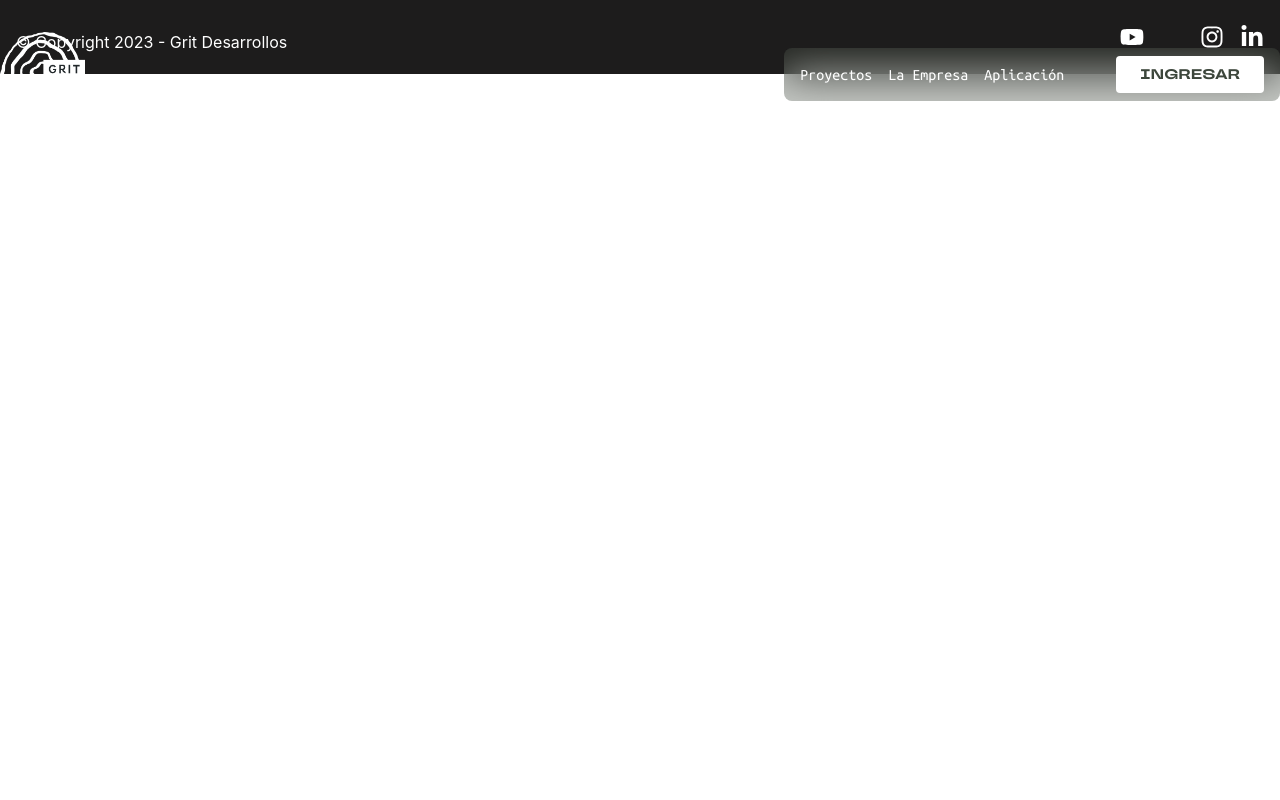
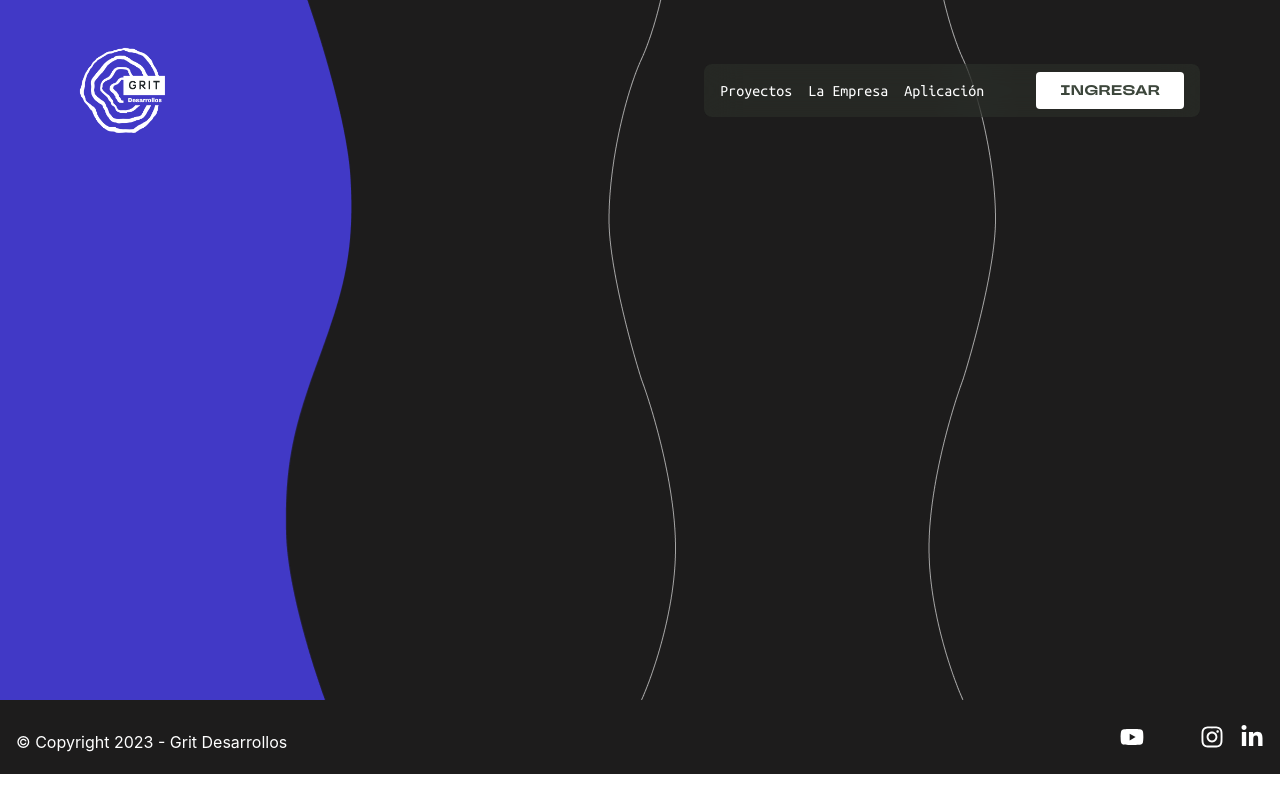
Before and after one commit to ignaciorodrigues1/grit, a Next.js app: page /proyectos in a window 1280 px wide. Built offline with nearby package versions, Linux system fonts and the light colour scheme; some icons are missing.

Commit message:
Grit Web

```diff
--- /dev/null
+++ b/components/animations/animatedNavbar.jsx
@@ -0,0 +1,34 @@
+import React, { useEffect, useState } from "react";
+
+import { Box } from "@chakra-ui/react";
+
+export const AnimatedNavbar = ({ children }) => {
+  const [isNavVisible, setIsNavVisible] = useState(true);
+  const [prevScrollPos, setPrevScrollPos] = useState(0);
+
+  useEffect(() => {
+    const handleScroll = () => {
+      const currentScrollPos = window.scrollY;
+
+      setIsNavVisible(
+        currentScrollPos < prevScrollPos || currentScrollPos < 50
+      );
+
+      setPrevScrollPos(currentScrollPos);
+    };
+
+    window.addEventListener("scroll", handleScroll);
+
+    return () => {
+      window.removeEventListener("scroll", handleScroll);
+    };
+  }, [prevScrollPos]);
+  return (
+    <Box
+      transition="transform 0.3s ease-in-out"
+      transform={isNavVisible ? "translateY(0)" : "translateY(-300%)"}
+    >
+      {children}
+    </Box>
+  );
+};
--- a/components/appDownload.jsx
+++ b/components/appDownload.jsx
@@ -24,6 +24,7 @@ const AppDownload = () => {
             fontWeight="900"
             fontSize={{ base: "32px", md: "72px" }}
             lineHeight={{ base: "31px", md: "62px" }}
+            width="75%"
           >
             Invertí en tu futuro
           </Text>
@@ -34,6 +35,7 @@ const AppDownload = () => {
             mb={4}
             fontFamily="Ubuntu Mono"
             display={{ base: "none", md: "block" }}
+            width="75%"
           >
             El profundo compromiso se ve reflejado en cada una de nuestras
             obras, las cuales se distinguen por su calidad, cuidado del medio
--- /dev/null
+++ b/components/desktopNavbar.jsx
@@ -0,0 +1,68 @@
+import { Box, Flex, Link } from "@chakra-ui/react";
+
+const DesktopNavbar = () => {
+  return (
+    <Box as="nav">
+      {/* Blurred Section for Sections and Button */}
+      <Flex
+        backgroundColor="#3C463B4D"
+        backdropFilter="blur(20px)"
+        paddingY="8px"
+        paddingX="16px"
+        borderRadius="8px"
+        align="center"
+      >
+        {/* Sections */}
+        <Box
+          marginRight="4"
+          textColor="white"
+          fontFamily="Ubuntu Mono"
+          fontSize="16px"
+        >
+          <Link href="/proyectos" _hover={{ textDecoration: "none" }}>
+            Proyectos
+          </Link>
+        </Box>
+        <Box
+          marginRight="4"
+          textColor="white"
+          fontFamily="Ubuntu Mono"
+          fontSize="16px"
+        >
+          <Link href="#" _hover={{ textDecoration: "none" }}>
+            La Empresa
+          </Link>
+        </Box>
+        <Box
+          marginRight="4"
+          textColor="white"
+          fontFamily="Ubuntu Mono"
+          fontSize="16px"
+        >
+          <Link href="#" _hover={{ textDecoration: "none" }}>
+            Aplicación
+          </Link>
+        </Box>
+
+        {/* Login Link */}
+        <Link
+          href="#"
+          bg="white"
+          textColor="#3C463B"
+          _hover="none"
+          ml="9"
+          py="8px"
+          px="24px"
+          fontSize="14px"
+          fontWeight="700"
+          borderRadius="4px"
+          fontFamily="Travels"
+        >
+          INGRESAR
+        </Link>
+      </Flex>
+    </Box>
+  );
+};
+
+export default DesktopNavbar;
--- a/components/mobileNavbar.jsx
+++ b/components/mobileNavbar.jsx
@@ -1,9 +1,7 @@
 "use client";
 
 import {
-  Box,
   Flex,
-  Image,
   IconButton,
   Drawer,
   DrawerBody,
@@ -21,24 +19,8 @@ const MobileNavbar = () => {
   const { isOpen, onOpen, onClose } = useDisclosure();
 
   return (
-    <Flex
-      position="fixed"
-      top="2rem"
-      mx="auto"
-      px="2rem"
-      w="100vw"
-      alignItems="center"
-      justifyContent="space-between"
-      zIndex="99"
-      overflowX="hidden"
-    >
-      <Box>
-        <Link href="/">
-          <Image src="/images/brand.png" alt="Brand Logo" boxSize="85px" />
-        </Link>
-      </Box>
-
-      <Flex>
+    <Flex maxW="1280px" mx="auto" position="relative">
+      <Flex as="nav" width="100%" zIndex="999">
         <IconButton
           backgroundColor="#3C463B4D"
           backdropFilter="blur(20px)"
--- a/components/navbar.jsx
+++ b/components/navbar.jsx
@@ -1,101 +1,71 @@
-import { Box, Flex, Image, Link } from "@chakra-ui/react";
+import { useEffect, useState } from "react";
+import { Box, Image, Link, Flex} from "@chakra-ui/react";
+import { AnimatedNavbar } from "./animations/animatedNavbar";
 
 import MobileNavbar from "./mobileNavbar";
+import DesktopNavbar from "./desktopNavbar";
 
 const Navbar = () => {
+  const [isNavVisible, setIsNavVisible] = useState(true);
+  const [prevScrollPos, setPrevScrollPos] = useState(0);
+
+  useEffect(() => {
+    const handleScroll = () => {
+      const currentScrollPos = window.scrollY;
+
+      setIsNavVisible(
+        (prevScrollPos > currentScrollPos &&
+          prevScrollPos - currentScrollPos > 70) ||
+          currentScrollPos < 10
+      );
+
+      setPrevScrollPos(currentScrollPos);
+    };
+
+    window.addEventListener("scroll", handleScroll);
+
+    return () => {
+      window.removeEventListener("scroll", handleScroll);
+    };
+  }, [prevScrollPos]);
+
   return (
-    <>
-    {/* Desktop navbar */}
-
-    <Box maxW="1280px" mx="auto" position='relative' display={{base: "none", md:"block"}} >
-      <Flex
-        as="nav"
-        align="center"
-        justify="space-between"
-        wrap="wrap"
-        paddingX={{base: "2rem", md: "3rem", xl: "0"}}
-        paddingY="2rem"
-        bg="transparent"
-        position="absolute"
-        width="100%"
-        top="0"
-        zIndex="999"
-        overflowX="hidden"
-      >
-        {/* Brand Image */}
-        <Link href="/">
+    <Box
+      className="NAVBAR"
+      w="100%"
+      h="auto"
+      position="fixed"
+      zIndex={99999}
+      maxW="1280px"
+      top="0"
+      left="0"
+      right="0"
+      mx="auto"
+    >
+      <Flex justify="space-between" py="3rem" px="5rem" align="center">
+        <Link
+          href="/"
+          transition="transform 0.3s ease-in-out"
+          transform={isNavVisible ? "translateY(0)" : "translateY(-300%)"}
+        >
           <Image src="/images/brand.png" alt="Brand Logo" boxSize="85px" />
         </Link>
 
-        {/* Blurred Section for Sections and Button */}
-        <Flex
-          backgroundColor="#3C463B4D"
-          backdropFilter="blur(20px)"
-          paddingY="8px"
-          paddingX="16px"
-          borderRadius="8px"
-          align="center"
-        >
-          {/* Sections */}
-          <Box
-            marginRight="4"
-            textColor="white"
-            fontFamily="Ubuntu Mono"
-            fontSize="16px"
-          >
-            <Link href="/proyectos" _hover={{ textDecoration: "none" }}>
-              Proyectos
-            </Link>
-          </Box>
-          <Box
-            marginRight="4"
-            textColor="white"
-            fontFamily="Ubuntu Mono"
-            fontSize="16px"
-          >
-            <Link href="#" _hover={{ textDecoration: "none" }}>
-              La Empresa
-            </Link>
-          </Box>
-          <Box
-            marginRight="4"
-            textColor="white"
-            fontFamily="Ubuntu Mono"
-            fontSize="16px"
-          >
-            <Link href="#" _hover={{ textDecoration: "none" }}>
-              Aplicación
-            </Link>
+        <AnimatedNavbar>
+          {/* Mobile navbar */}
+
+          <Box display={{ base: "block", md: "none" }}>
+            <MobileNavbar />
           </Box>
 
-          {/* Login Link */}
-          <Link
-            href="#"
-            bg="white"
-            textColor="#3C463B"
-            _hover="none"
-            ml="9"
-            py="8px"
-            px="24px"
-            fontSize="14px"
-            fontWeight="700"
-            borderRadius="4px"
-            fontFamily="Travels"
-          >
-            INGRESAR
-          </Link>
-        </Flex>
+          {/* Desktop navbar */}
+
+          <Box display={{ base: "none", md: "block" }}>
+            <DesktopNavbar />
+          </Box>
+        </AnimatedNavbar>
       </Flex>
     </Box>
-
-    {/* Mobile navbar */}
-
-    <Box display={{ base: "block", md: "none" }}>
-      <MobileNavbar />
-    </Box>
-
-
-    </>
   );
 };
 
--- a/components/trustUs.jsx
+++ b/components/trustUs.jsx
@@ -20,7 +20,7 @@ const TrustUs = () => {
     <Box
       backgroundColor="#1D1C1C"
       maxW="100vw"
-      position="relative"
+      position=""
     >
       <Box
         maxW="1280px"
--- a/components/wavyGridProyects.jsx
+++ b/components/wavyGridProyects.jsx
@@ -9,15 +9,51 @@ import {
 } from "@chakra-ui/react";
 
 const WavyGridProyects = () => {
-
   return (
     <Box bgColor="#1D1C1C" overflowX="hidden">
       <Box maxW="1280px" mx="auto">
+
         <SimpleGrid columns={{ base: 2, md: 4 }} spacing={0}>
 
-        </SimpleGrid>
+          <Box display={{ base: "none", md: "block" }} mr="-10%" >
+            <Image
+              src="/images/proyect1vector.png"
+              alt="Image 3"
+              width="100%"
+              h="700px"
+              maxH="90vh"
+            />
+          </Box>
 
-        <SimpleGrid columns={{ base: 2, md: 4 }} spacing={0}>
+          <Flex
+            color="white"
+            my="auto"
+            mx="auto"
+            alignItems="center"
+            flexDirection="column"
+          >
+
+          </Flex>
+
+          {/* Second Image-Information Pair */}
+
+          <Box display={{ base: "none", md: "block" }} mr="-10%" ml="-10%">
+            <Image
+              src="/images/vectorL-R.png"
+              alt="Image 3"
+              h="700px"
+              maxH="90vh"
+            />
+          </Box>
+
+          <Box display={{ base: "none", md: "block" }} mr="-10%" ml="-10%" maxH="700px">
+            <Image
+              src="/images/vectorC.png"
+              alt="Image 3"
+              h="700px"
+              maxH="90vh"
+            />
+          </Box>
 
         </SimpleGrid>
       </Box>
```
Also changed, not shown: components/wavyGrid.jsx (+20 -19 lines), public/images/proyect1vector.png (added).
